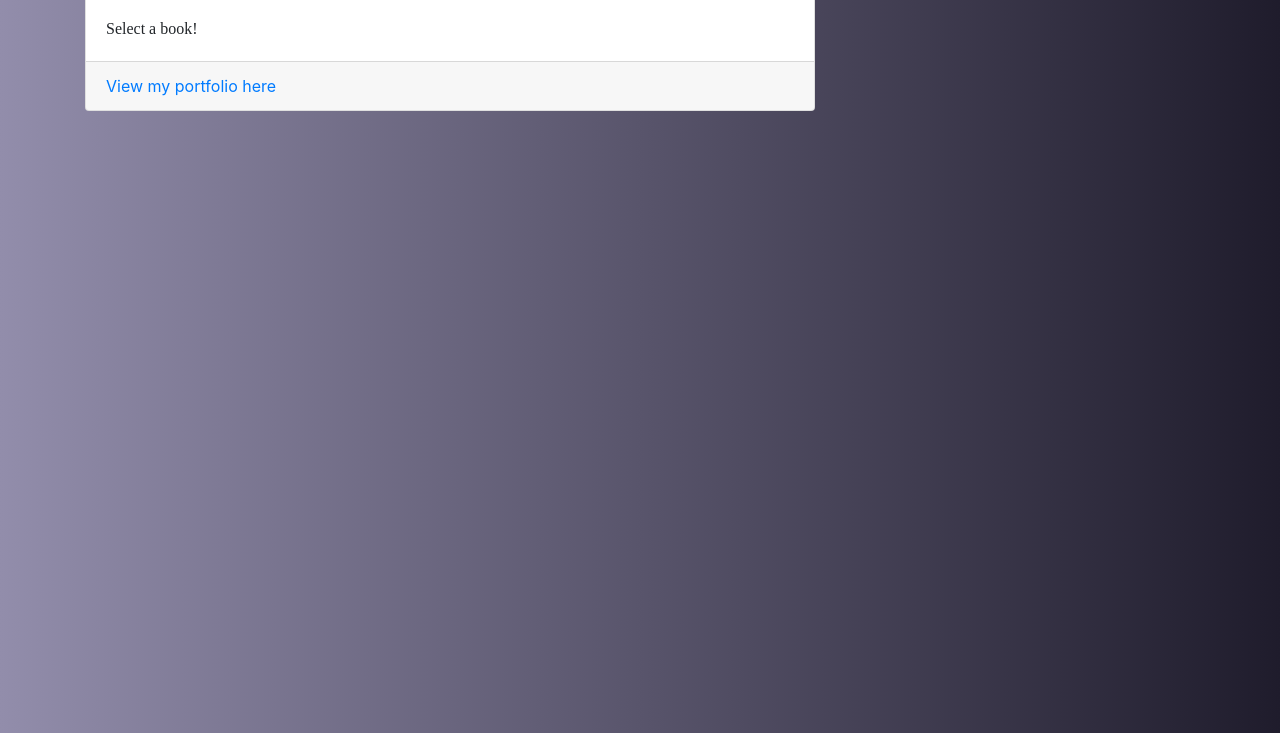
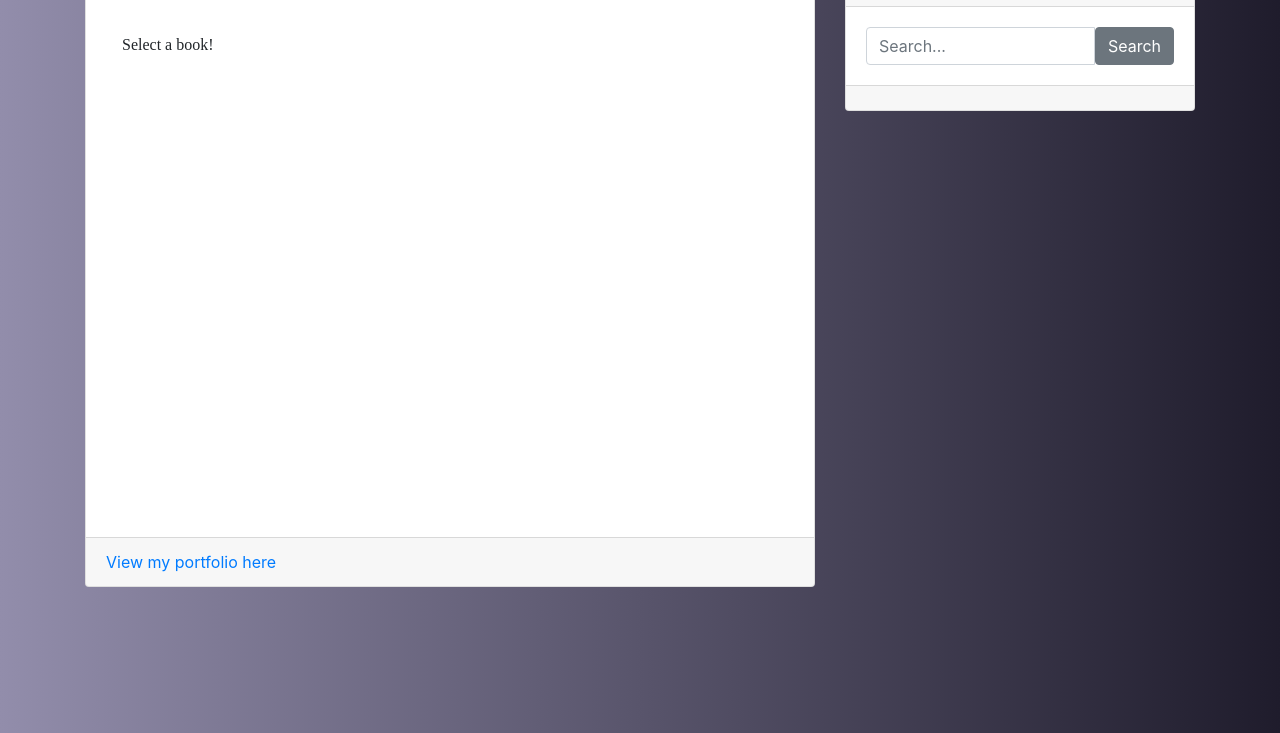
Before and after one commit to DuncanByrne/notary-javascript, a plain HTML site: page index.html in a window 1280 px wide. Shown: the part 67-800 px from the top of the page. Drawn offline with nearby package versions, Linux system fonts and the light colour scheme; a web font is replaced by a local one.

Commit message:
added the search box and button

```diff
--- a/index.html
+++ b/index.html
@@ -36,7 +36,23 @@
           </div>
         </div>
           <!-- sidebar -->
-          <div class="col-md-4"></div>
+          <div class="col-md-4">
+            <!-- search -->
+            <div class="card my-4">
+              <h5 class="card-header">Search Book</h5>
+              <div class="card-body">
+                  <div class="input-group">
+                    <input type="text" class="form-control" id="keyword" placeholder="Search...">
+                    <span class="input-group-btn">
+                      <button class="btn btn-secondary" type="button">Search</button>
+                    </span>
+                  </div>
+              </div>
+              <div class="card-footer" id="seachstat">
+
+              </div>
+            </div>
+          </div>
       </div>
     </div>
 
--- a/style.css
+++ b/style.css
@@ -21,3 +21,10 @@ body {
   width: 100%;
   font-family: Volkhov;
 }
+
+.scroll-box {
+  overflow-y: auto;
+  height: 500px;
+  float: left;
+  padding: 1rem;
+}
```
Also changed, not shown: 1 other file.
